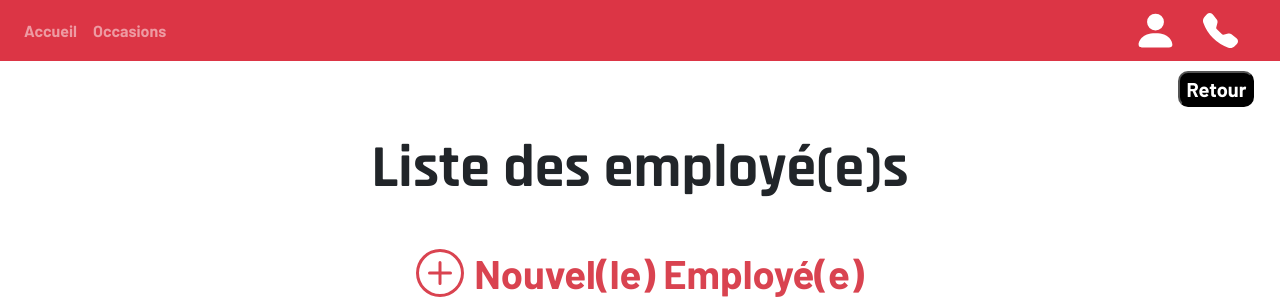
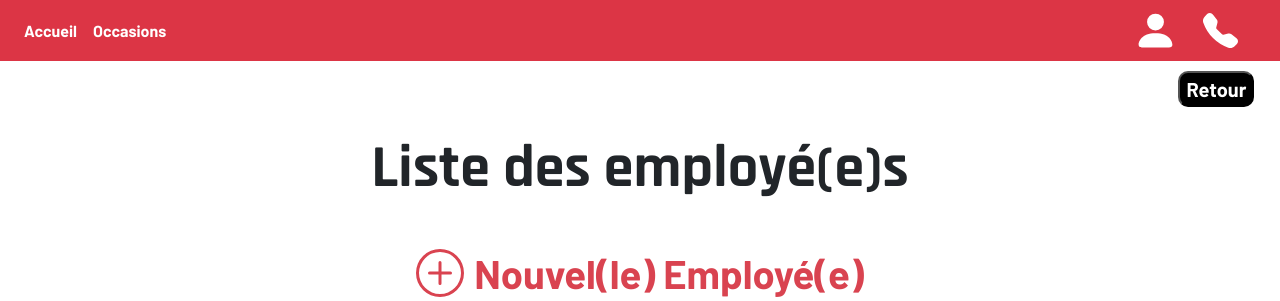
Before and after one commit to Faizh33/v-parrot, a Symfony app: template templates/dashboard_admin_employees.html.twig in a window 1280 px wide. Shown: the top 301 px of the page. Run offline with Twig, Linux system fonts and the light colour scheme; the template is opened without the code that fills it: most values are stand-ins (such as "Sample title", 1, 10 or a date in 2020); style sheets or scripts are compiled from the project's sources; some libraries are stand-ins or nearby versions.

Commit message:
insert svg file

```diff
--- a/templates/base.html.twig
+++ b/templates/base.html.twig
@@ -24,24 +24,24 @@
         <!-- Navbar version mobile -->
         <nav class="navbar navbar-expand-md navbar-dark bg-danger d-md-none">
             <button class="navbar-toggler" type="button" data-toggle="collapse" data-target="#mobileNavbarContent">
-                <td class="navbar-toggler-icon"></td>
+                <img src="{{ asset('svg/list.svg') }}" alt="List" class="navbar-list">
             </button>
             <div class="collapse navbar-collapse" id="mobileNavbarContent">
                 <ul class="navbar-nav mr-auto">
                     <li class="nav-item">
-                        <a class="nav-link" href="{{ path('homepage') }}">Accueil</a>
+                        <a class="nav-link text-white" href="{{ path('homepage') }}">Accueil</a>
                     </li>
                     <li class="nav-item">
-                        <a class="nav-link" href="{{ path('used-car') }}">Occasions</a>
+                        <a class="nav-link text-white" href="{{ path('used-car') }}">Occasions</a>
                     </li>
                     {% if app.user and 'ROLE_USER' in app.user.roles %}
                     <li>
-                        <a class="nav-link" href="{{ path('dashboard-employe-1') }}">Employés</a>
+                        <a class="nav-link text-white" href="{{ path('dashboard-employe-1') }}">Employés</a>
                     </li>
                     {% endif %}
                     {% if app.user and 'ROLE_ADMIN' in app.user.roles %}
                     <li>
-                        <a class="nav-link" href="{{ path('dashboard-admin-1') }}">Administrateur</a>
+                        <a class="nav-link text-white" href="{{ path('dashboard-admin-1') }}">Administrateur</a>
                     </li>
                     {% endif %}
                 </ul>
@@ -60,19 +60,19 @@
         <nav class="navbar navbar-expand-md navbar-dark bg-danger d-none d-md-flex">
             <ul class="navbar-nav mr-auto">
                 <li class="nav-item">
-                    <a class="nav-link" href="{{ path('homepage') }}">Accueil</a>
+                    <a class="nav-link text-white" href="{{ path('homepage') }}">Accueil</a>
                 </li>
                 <li class="nav-item">
-                    <a class="nav-link" href="{{ path('used-car') }}">Occasions</a>
+                    <a class="nav-link text-white" href="{{ path('used-car') }}">Occasions</a>
                 </li>
                 {% if app.user and 'ROLE_USER' in app.user.roles %}
                 <li>
-                    <a class="nav-link" href="{{ path('dashboard-employe-1') }}">Employés</a>
+                    <a class="nav-link text-white" href="{{ path('dashboard-employe-1') }}">Employés</a>
                 </li>
                 {% endif %}
                 {% if app.user and 'ROLE_ADMIN' in app.user.roles %}
                     <li>
-                        <a class="nav-link" href="{{ path('dashboard-admin-1') }}">Administrateur</a>
+                        <a class="nav-link text-white" href="{{ path('dashboard-admin-1') }}">Administrateur</a>
                     </li>
                 {% endif %}
             </ul>
```
